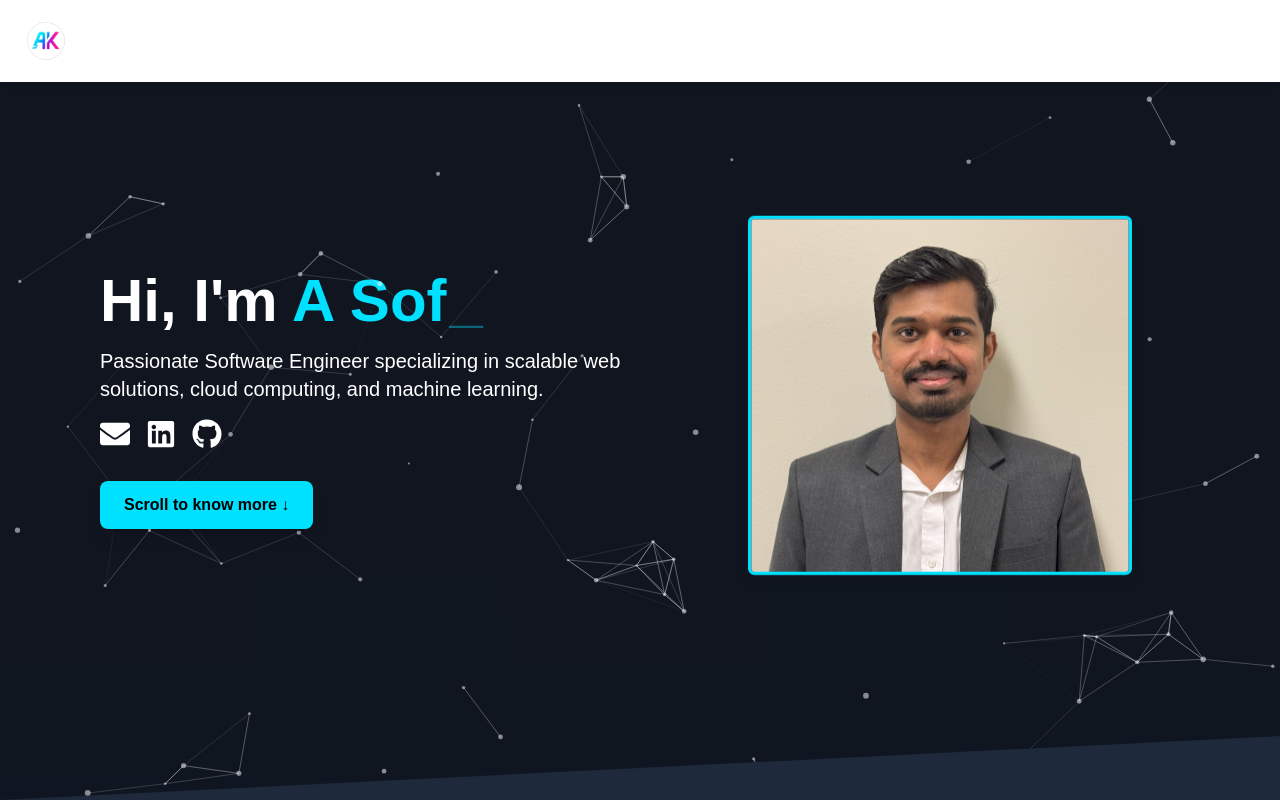
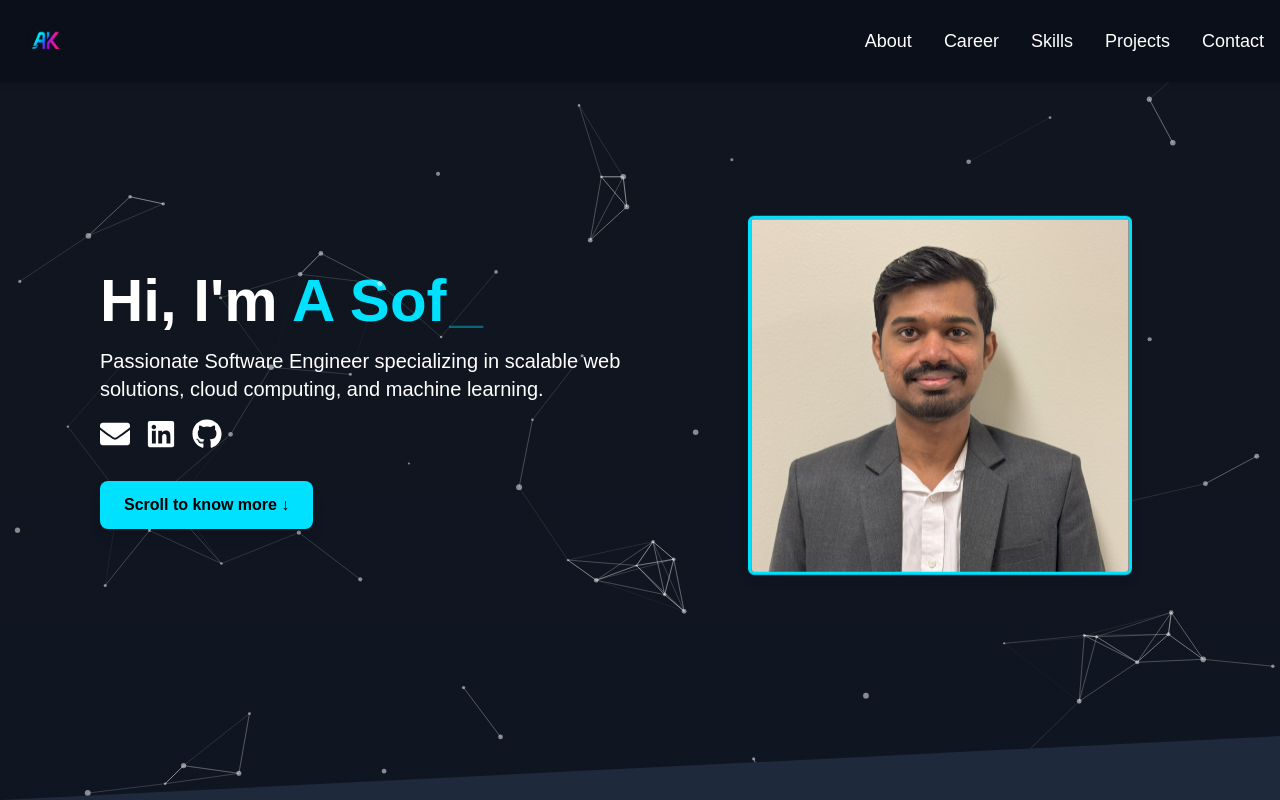
Before and after one commit to AnirudhKalva/Portfolio_Website, a React (Create React App) app: page / in a window 1280 px wide. Shown: the top 800 px of the page. Built offline with nearby package versions, Linux system fonts and the light colour scheme.

Commit message:
minor fixes
minor fixes

```diff
--- a/src/App.css
+++ b/src/App.css
@@ -18,7 +18,3 @@ html {
     scroll-behavior: smooth;
     transition: background-color 0.3s ease, color 0.3s ease;
   }
-
-  body {
-    @apply bg-white text-black bg-[#0A0F1A] text-white transition-colors duration-300;
-  }
--- a/src/components/SideBar.js
+++ b/src/components/SideBar.js
@@ -14,7 +14,7 @@ const SideBar = () => {
   };
 
   return (
-    <header className="bg-white bg-[#0A0F1A] shadow-md p-4 flex justify-between items-center fixed w-full top-0 z-50 shadow-lg backdrop-blur-lg transition-colors duration-300">
+    <header className="bg-[#0A0F1A] shadow-md p-4 flex justify-between items-center fixed w-full top-0 z-50 shadow-lg backdrop-blur-lg transition-colors duration-300">
       {/* Logo */}
       <img
         src={logo}
```
